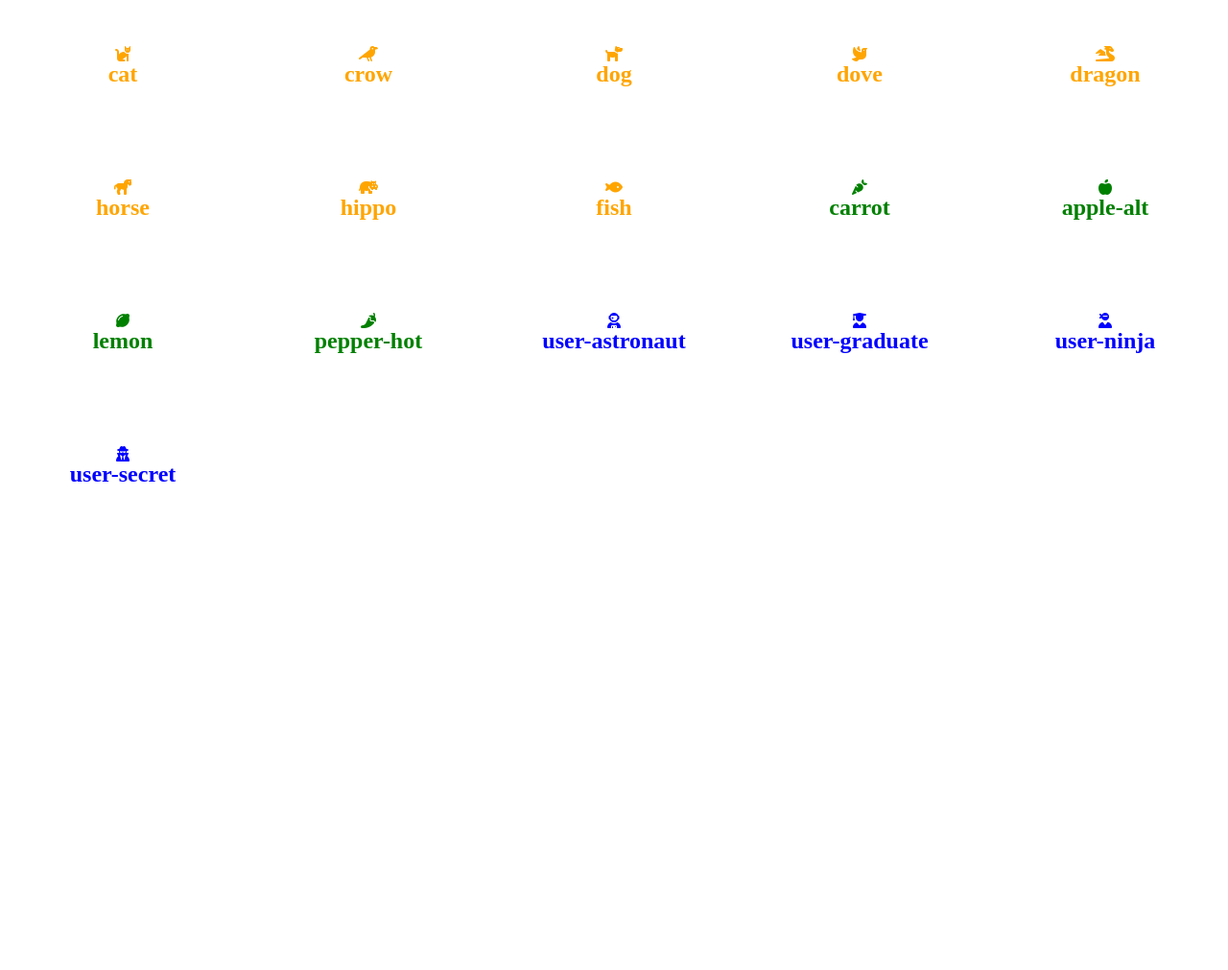
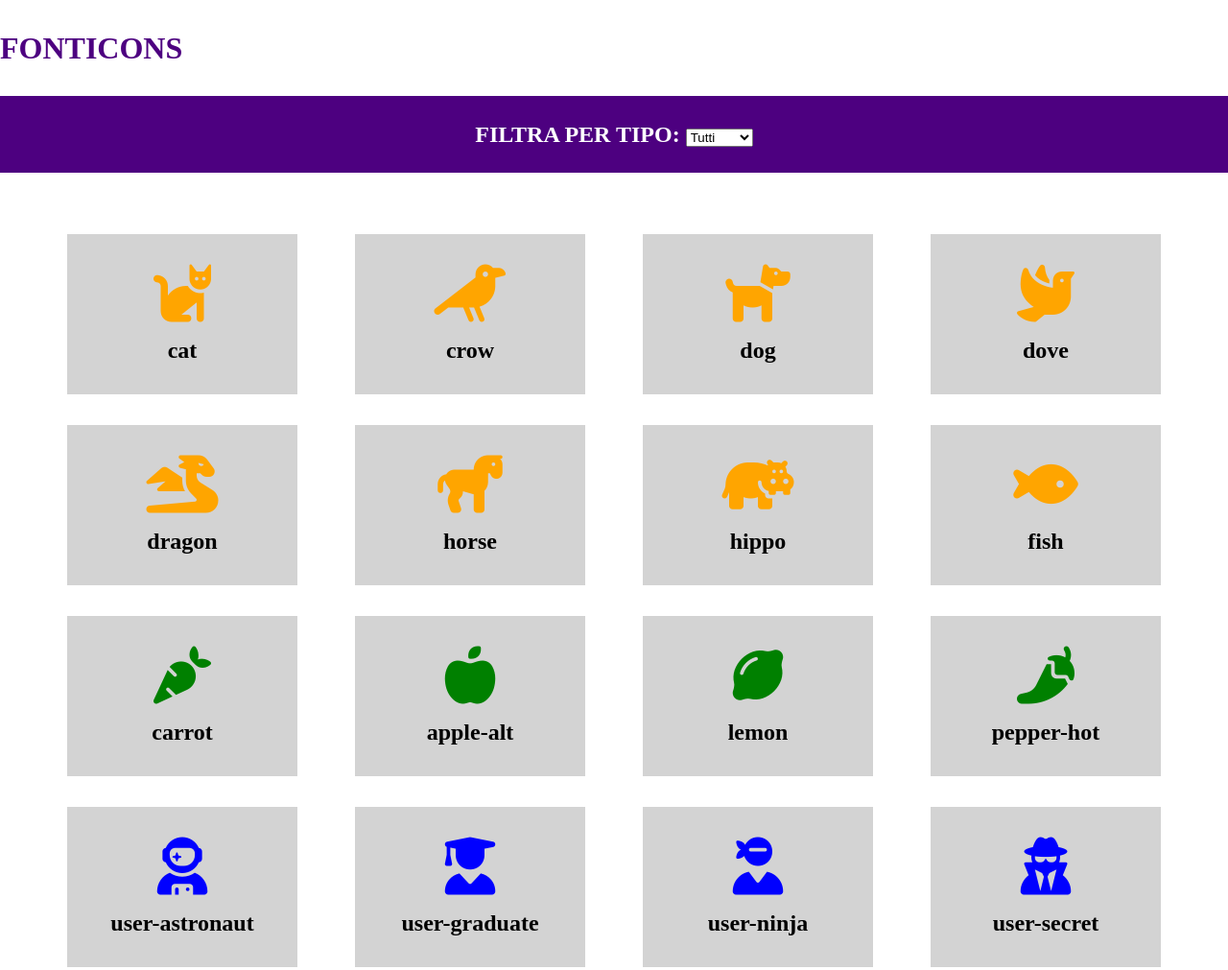
Before and after one commit to MicheleRai/js-es6-icons, a plain HTML site: page index.html in a window 1280 px wide. Shown: the whole page at 96% size. Before the commit the page ends 800 px from the top, so only its background shows below. Drawn offline with Linux system fonts and the light colour scheme.

Commit message:
aesthetic improve

```diff
--- a/css/style.css
+++ b/css/style.css
@@ -3,16 +3,41 @@
     padding: 0;
     box-sizing: border-box;
 }
+header{
+    height: 100px;
+    display: flex;
+    align-items: center;
+    color: rgb(77, 0, 128);
+}
+nav{
+    height: 80px;
+    background-color: rgb(77, 0, 128);
+    color: white;
+    display: flex;
+    justify-content: center;
+    align-items: center;
+}
 .icon-container{
     display: flex;
+    justify-content: space-around;
     flex-wrap: wrap;
+    max-width: 1200px;
+    margin:3rem auto;
+}
+.card{
+    padding: 2rem;
+    flex-basis: calc(100% / 5);
+    text-align: center;
+    background-color: lightgray;
+    margin: 1rem;
 }
 .box-icon{
     display: flex;
     flex-direction: column;
     justify-content: center;
     align-items: center;
-    padding: 3rem;
-    flex-basis: calc(100% / 5);
-    text-align: center;
 }
+i{
+    font-size: 60px;
+    margin-bottom: 1rem;
+}
--- a/index.html
+++ b/index.html
@@ -13,6 +13,19 @@
     <link rel="stylesheet" href="https://cdnjs.cloudflare.com/ajax/libs/font-awesome/6.2.0/css/all.min.css">
 </head>
 <body>
+    <header>
+        <h1>FONTICONS</h1>
+    </header>
+    <nav>
+        <h2>
+            FILTRA PER TIPO: <select name="tipo" id="tipo">
+                <option value="all">Tutti</option>
+                <option value="animal">Animali</option>
+                <option value="vegetable">Vegetali</option>
+                <option value="user">User</option>
+            </select>
+        </h2>
+    </nav>
     <div class="icon-container">
     </div>
 </body>
--- a/js/script.js
+++ b/js/script.js
@@ -129,16 +129,45 @@ const arrIcon = [
 	}
 ];
 
-const eleIconContainer = document.querySelector('.icon-container')
+const eleIconContainer = document.querySelector('.icon-container');
+const arrAnimal = [], arrVegetable = [], arrUser = [];
+
 
 for (let i = 0; i < arrIcon.length; i++) {
 	const objIcon = arrIcon[i];
+    const eleCard = document.createElement('div');
 	const eleIcon = document.createElement('div');
     const eleText = document.createElement('h2');
+    eleCard.classList.add('card')
+    eleCard.classList.add(`${objIcon.type}`)
 	eleIcon.classList.add('box-icon');
 	eleIcon.innerHTML = `<i class="${objIcon.family} ${objIcon.prefix}${objIcon.name}"></i>`;
-    eleText.innerHTML =`${objIcon.name}` ;
-	eleIconContainer.append(eleIcon);
+    eleText.innerHTML =`${objIcon.name}`;
     eleIcon.style.color = `${objIcon.color}`;
-    eleIcon.append(eleText);
+    eleIconContainer.append(eleCard);
+	eleCard.append(eleIcon);
+    eleCard.append(eleText);
 }
+
+arrIcon.forEach(objIcon => {
+	switch (objIcon.type) {
+		case 'animal':
+			arrAnimal.push(objIcon);
+			break;
+		case 'vegetable':
+			arrVegetable.push(objIcon);
+			break;
+		default:
+			arrUser.push(objIcon);
+			break;
+	}
+})
+console.table(arrAnimal);
+console.table(arrVegetable);
+console.table(arrUser);
+
+function serachIcon() {
+   let search = document.getElementById("tipo").value
+    return search
+}
+console.log(search)
```
